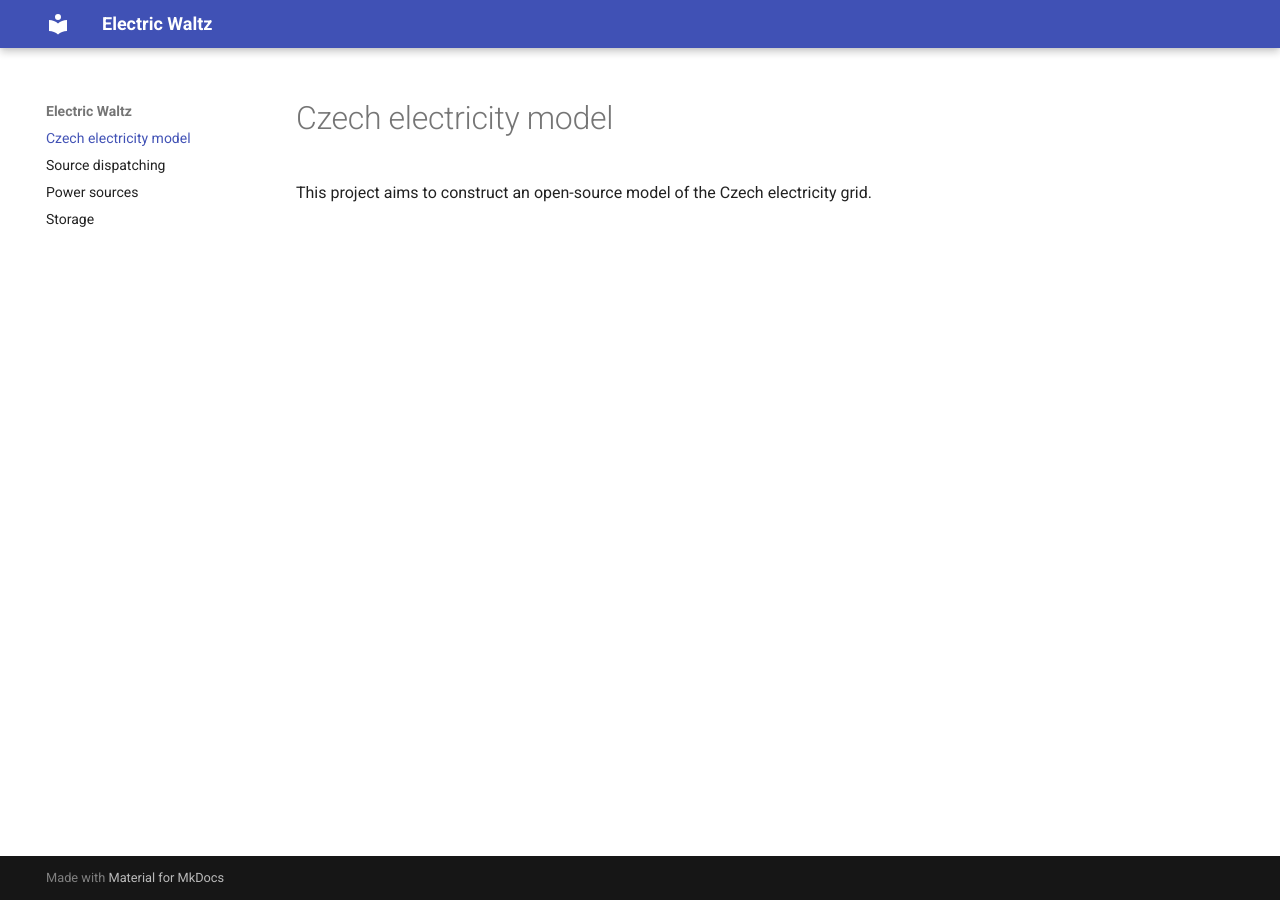
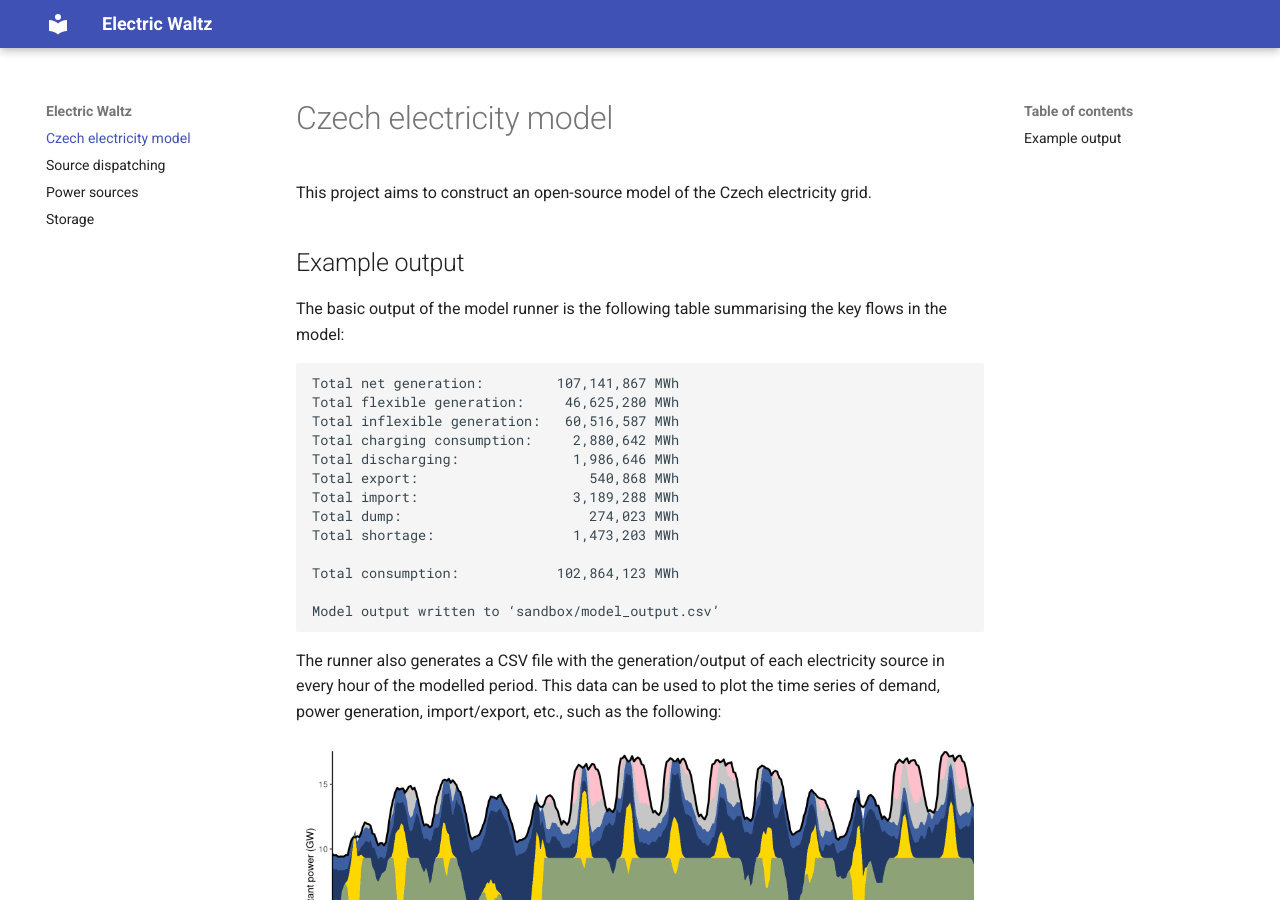
Before and after one commit to mgrabovsky/electric-waltz, an MkDocs documentation site: the page built from docs/index.md, in a window 1280 px wide and 900 px high. Built offline with MkDocs 1.6.1 and Material for MkDocs 9.7.7, drawn with Linux system fonts in a browser that asks for light colours.

Commit message:
docs: Include example output

```diff
--- a/docs/index.md
+++ b/docs/index.md
@@ -1,3 +1,25 @@
 # Czech electricity model
 
 This project aims to construct an open-source model of the Czech electricity grid.
+
+## Example output
+
+The basic output of the model runner is the following table summarising the key flows in the model:
+
+    Total net generation:         107,141,867 MWh
+    Total flexible generation:     46,625,280 MWh
+    Total inflexible generation:   60,516,587 MWh
+    Total charging consumption:     2,880,642 MWh
+    Total discharging:              1,986,646 MWh
+    Total export:                     540,868 MWh
+    Total import:                   3,189,288 MWh
+    Total dump:                       274,023 MWh
+    Total shortage:                 1,473,203 MWh
+
+    Total consumption:            102,864,123 MWh
+
+    Model output written to ‘sandbox/model_output.csv’
+
+The runner also generates a CSV file with the generation/output of each electricity source in every hour of the modelled period. This data can be used to plot the time series of demand, power generation, import/export, etc., such as the following:
+
+![Stacked area chart showing in two rows the progress of electricity generation in two fortnights of the hypothetical year 2050.](model-generation-2050.png)
```
Also changed, not shown: docs/model-generation-2050.png (added).
